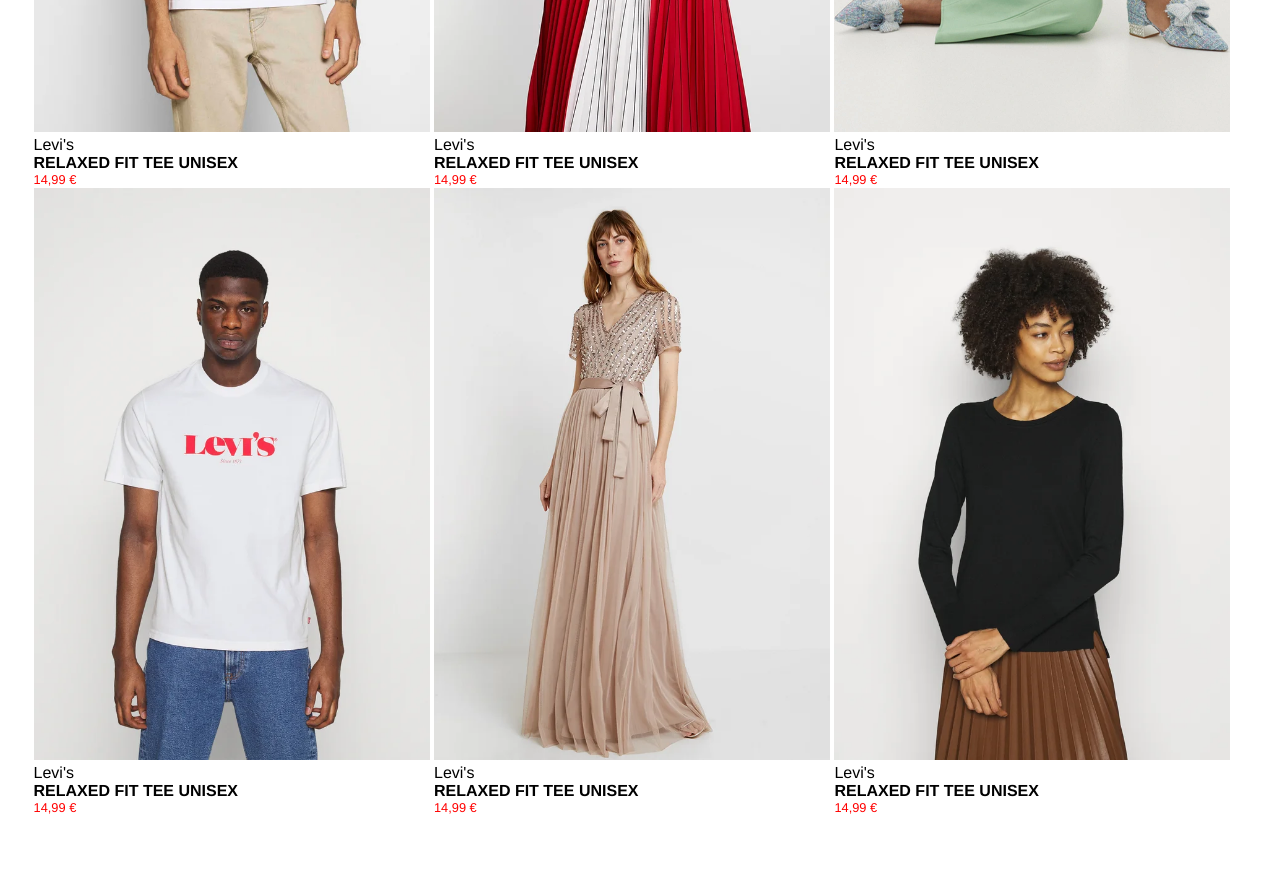
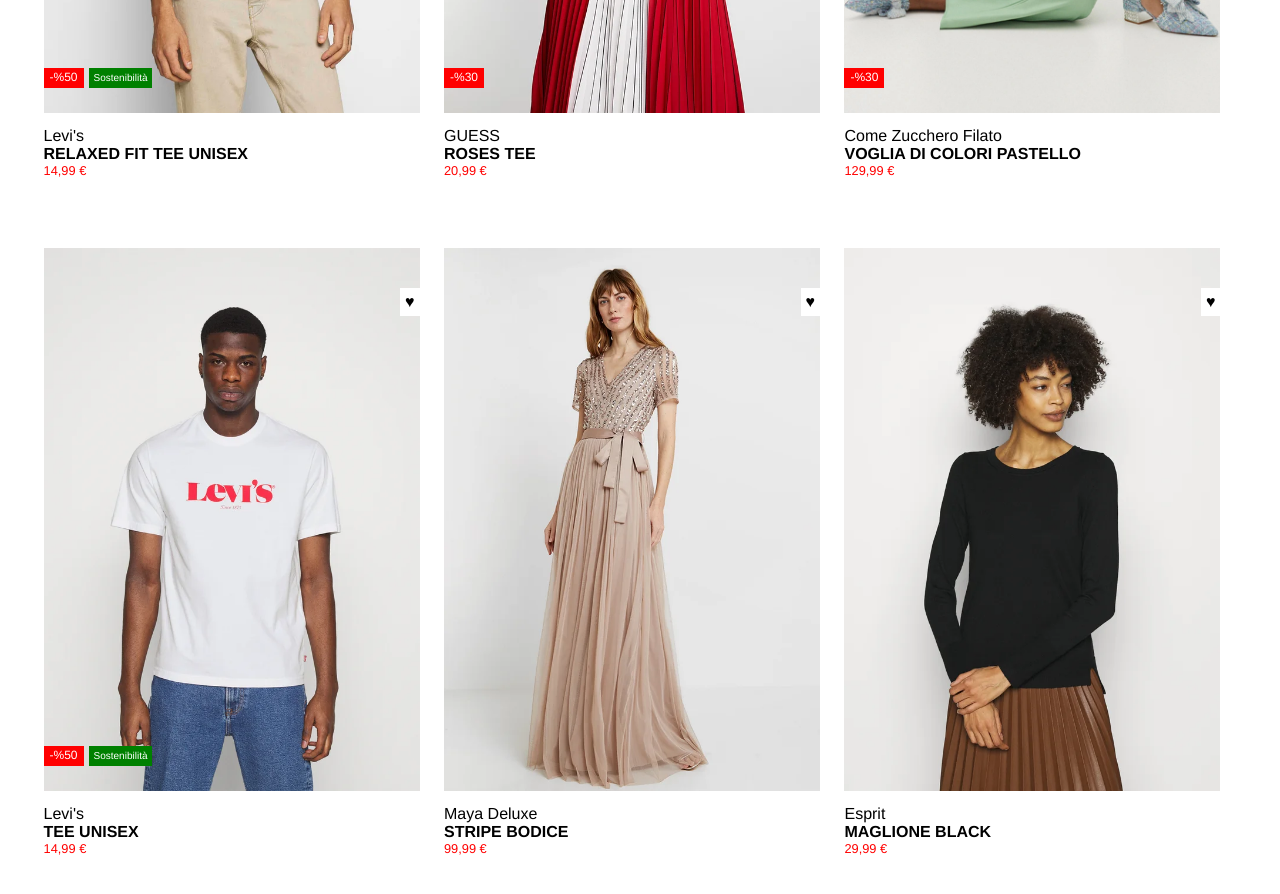
Before and after one commit to teoibnz/html-css-boolando, a plain HTML site: page index.html in a window 1280 px wide. Shown: the part 440-1334 px from the top of the page. Before the commit the page ends 1256 px from the top, so only its background shows below. Drawn offline with Linux system fonts and the light colour scheme.

Commit message:
finale pagina front

```diff
--- a/css/style.css
+++ b/css/style.css
@@ -14,13 +14,16 @@
 
 .card{
     width: 100%;
-
+    margin-bottom: 10px;
 
 }
 
 .prodotto{
     display: inline-block;
     width: 33%;
+    margin-bottom: 50px;
+    padding: 10px;
+    position: relative;
 }
 
 .description{
@@ -29,7 +32,6 @@
 }
 
 .main-container{
-    /* display: inline-block;     */
     width: 1200px;
 }
 
@@ -45,3 +47,38 @@
     color: red;
     font-size: 0.8em;
 }
+
+.sconto{
+    background-color: red;
+    color: white;
+    height: 20px;
+    width: 40px;
+    font-size: 12px;
+    position: absolute;
+    bottom: 100px;
+    left: 10
+    line-height: 0.5px;
+    padding-top: 2px;
+}
+
+.eco{
+    color: white;
+    background-color: green;
+    position: absolute;
+    bottom: 100px;
+    left: 55px;
+    height: 20px;
+    font-size: 10px;
+    padding: 5px;
+    line-height: 9px;
+}
+
+.heart{
+    background-color: white;
+    position: absolute;
+    /* width: 60px;
+    height: 60px; */
+    padding: 5px;
+    top: 50px;
+    right: 10px;
+}
--- a/index.html
+++ b/index.html
@@ -11,76 +11,72 @@
     <main>
         <section class="main-container">
             <div class="prodotto">
+                <div class="sconto">-%50</div>
+                <div class="eco">Sostenibilità</div>
+                <div class="heart">&hearts;</div>
                 <img class="card"src="img/1.webp" alt="card-n-1">
                 <div class="description">
                     <div class="brand">Levi's</div>
                     <div class="modello">RELAXED FIT TEE UNISEX</div>
                     <div class="prezzo">14,99 &euro;</div>
                 </div>
+
             </div>
 
             <div class="prodotto">
+                <div class="sconto">-%30</div>
+                <div class="heart">&hearts;</div>
                 <img class="card"src="img/2.webp" alt="card-n-1">
                 <div class="description container">
+                    <div class="brand">GUESS</div>
+                    <div class="modello">ROSES TEE</div>
+                    <div class="prezzo">20,99 &euro;</div>
+                </div>
+            </div>
+
+            <div class="prodotto">
+                <div class="sconto">-%30</div>
+                <div class="heart">&hearts;</div>
+                <img class="card"src="img/3.webp" alt="card-n-1">
+                <div class="description">
+                    <div class="brand">Come Zucchero Filato</div>
+                    <div class="modello">VOGLIA DI COLORI PASTELLO</div>
+                    <div class="prezzo">129,99 &euro;</div>
+                </div>
+            </div>
+
+            <div class="prodotto">
+                <div class="sconto">-%50</div>
+                <div class="eco">Sostenibilità</div>
+                <div class="heart">&hearts;</div>
+                <img class="card"src="img/4.webp" alt="card-n-1">
+                <div class="description">
                     <div class="brand">Levi's</div>
-                    <div class="modello">RELAXED FIT TEE UNISEX</div>
+                    <div class="modello">TEE UNISEX</div>
                     <div class="prezzo">14,99 &euro;</div>
                 </div>
             </div>
 
             <div class="prodotto">
-                <img class="card"src="img/3.webp" alt="card-n-1">
+                <div class="heart">&hearts;</div>
+                <img class="card"src="img/5.webp" alt="card-n-1">
                 <div class="description">
-                    <div class="brand">Levi's</div>
-                    <div class="modello">RELAXED FIT TEE UNISEX</div>
-                    <div class="prezzo">14,99 &euro;</div>
+                    <div class="brand">Maya Deluxe</div>
+                    <div class="modello">STRIPE BODICE</div>
+                    <div class="prezzo">99,99 &euro;</div>
                 </div>
             </div>
 
             <div class="prodotto">
-                <img class="card"src="img/4.webp" alt="card-n-1">
-                <div class="description">
-                    <div class="brand">Levi's</div>
-                    <div class="modello">RELAXED FIT TEE UNISEX</div>
-                    <div class="prezzo">14,99 &euro;</div>
-                </div>
-            </div>
-
-            <div class="prodotto">
-                <img class="card"src="img/5.webp" alt="card-n-1">
-                <div class="description">
-                    <div class="brand">Levi's</div>
-                    <div class="modello">RELAXED FIT TEE UNISEX</div>
-                    <div class="prezzo">14,99 &euro;</div>
-                </div>
-            </div>
-
-            <div class="prodotto">
+                <div class="heart">&hearts;</div>
                 <img class="card"src="img/6.webp" alt="card-n-1">
                 <div class="description">
-                    <div class="brand">Levi's</div>
-                    <div class="modello">RELAXED FIT TEE UNISEX</div>
-                    <div class="prezzo">14,99 &euro;</div>
+                    <div class="brand">Esprit</div>
+                    <div class="modello">MAGLIONE BLACK</div>
+                    <div class="prezzo">29,99 &euro;</div>
                 </div>
             </div>
         </section>
-<!--
-        <div class="container">
-            <raw>
-                <img class="card"src="img/2.webp" alt="card-n-1">
-                <div class="description container">PREZZO</div>
-
-            </raw>
-        </div>
-
-        <div class="container">
-            <raw>
-                <img class="card"src="img/3.webp" alt="card-n-1">
-                <div class="description container">prezzo</div>
-            </raw>
-        </div> -->
-
-
     </main>
 </body>
 </html>
```
